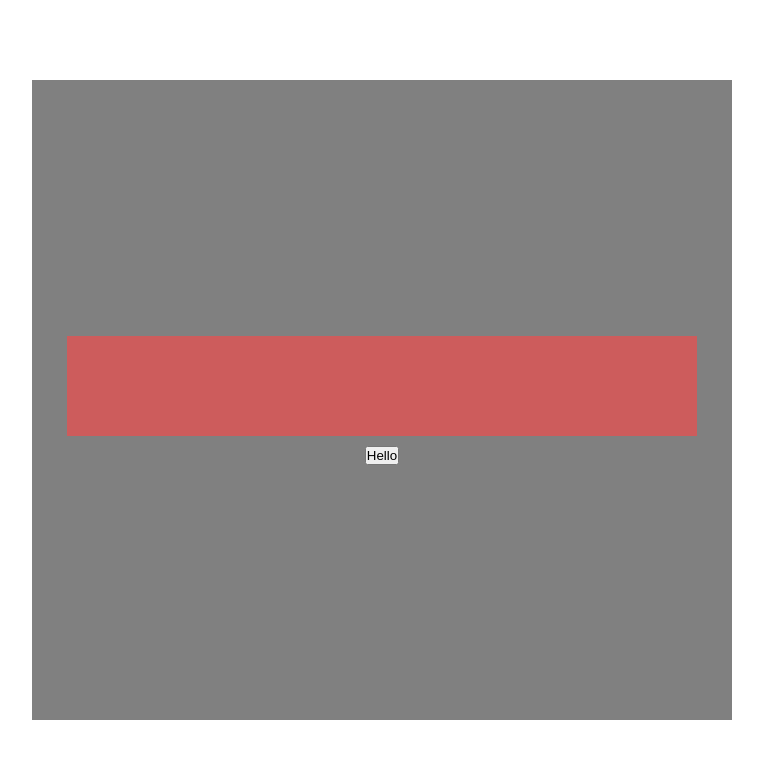
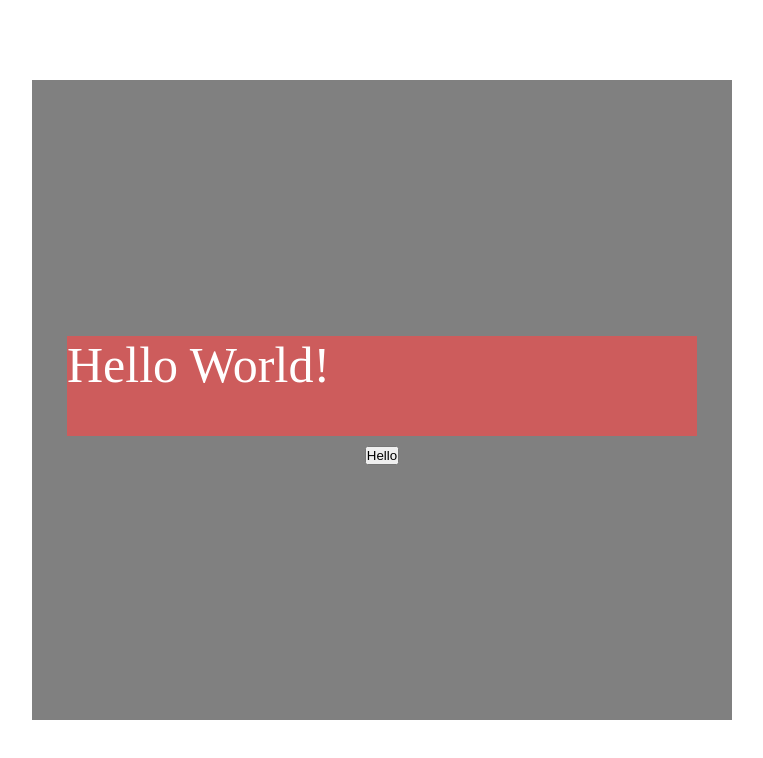
Before and after one commit to rcmonsayac/JS-SayHello, a plain HTML site: page index.html in a window 1280 px wide. Both pictures are taken after a click on the button "Hello". Shown: the whole page, without its empty margins (258-1021 px from the left). Drawn offline with Linux system fonts and the light colour scheme.

Commit message:
Add js to display hello world when hello button is clicked

```diff
--- a/index.html
+++ b/index.html
@@ -5,6 +5,7 @@
     <meta charset="UTF-8">
     <meta name="viewport" content="width=device-width, initial-scale=1.0">
     <link href="./styles.css" rel="stylesheet">
+
     <title>Say Hello</title>
 </head>
 
@@ -17,7 +18,7 @@
             <button class="hello-btn">Hello</button>
         </div>
     </div>
-
+    <script src="./script.js"></script>
 </body>
 
 </html>
--- a/script.js
+++ b/script.js
@@ -0,0 +1,14 @@
+"use strict";
+
+function addToDisplay(message, displayScreen) {
+    displayScreen.textContent = message;
+}
+
+//main
+
+let helloBtn = document.querySelector(".hello-btn");
+let displayScreen = document.querySelector(".display-screen");
+
+helloBtn.addEventListener("click", e => {
+    addToDisplay("Hello World!", displayScreen);
+});
--- a/styles.css
+++ b/styles.css
@@ -14,6 +14,8 @@ body {
 .display-screen {
     height: 100px;
     width: 90%;
+    color: white;
+    font-size: 50px;
     background-color: indianred;
     margin-bottom: 10px;
 }
```
